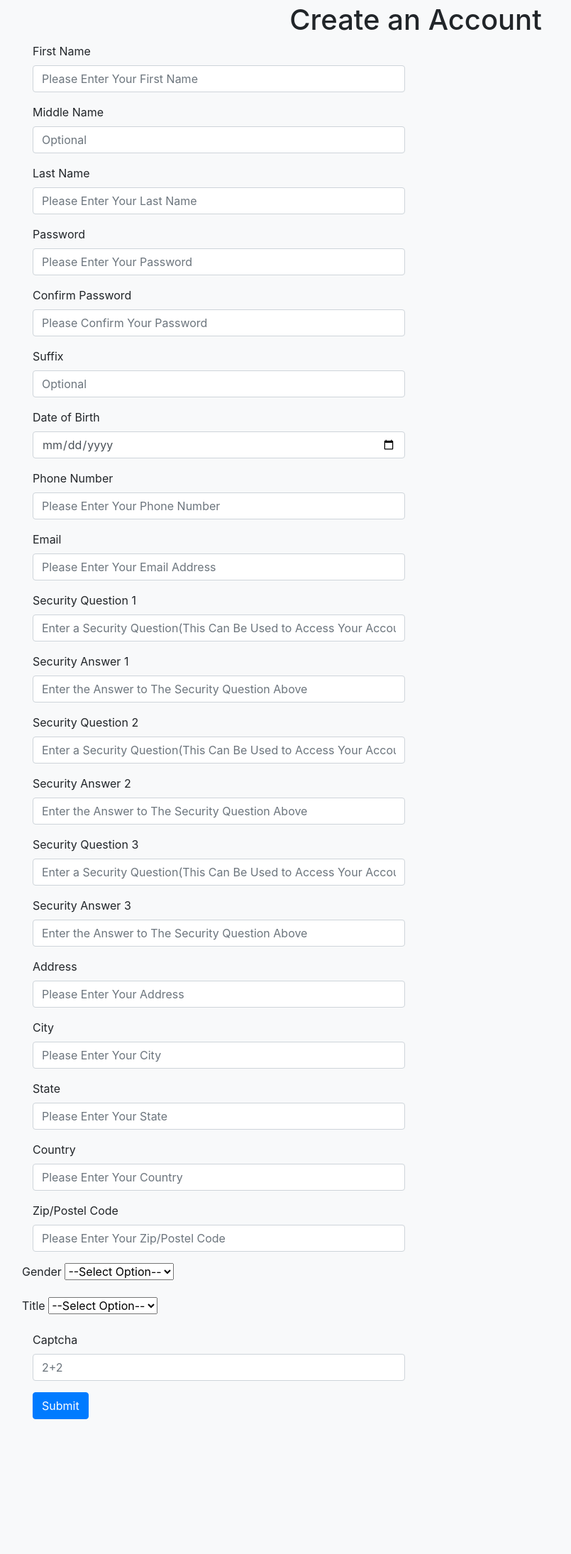
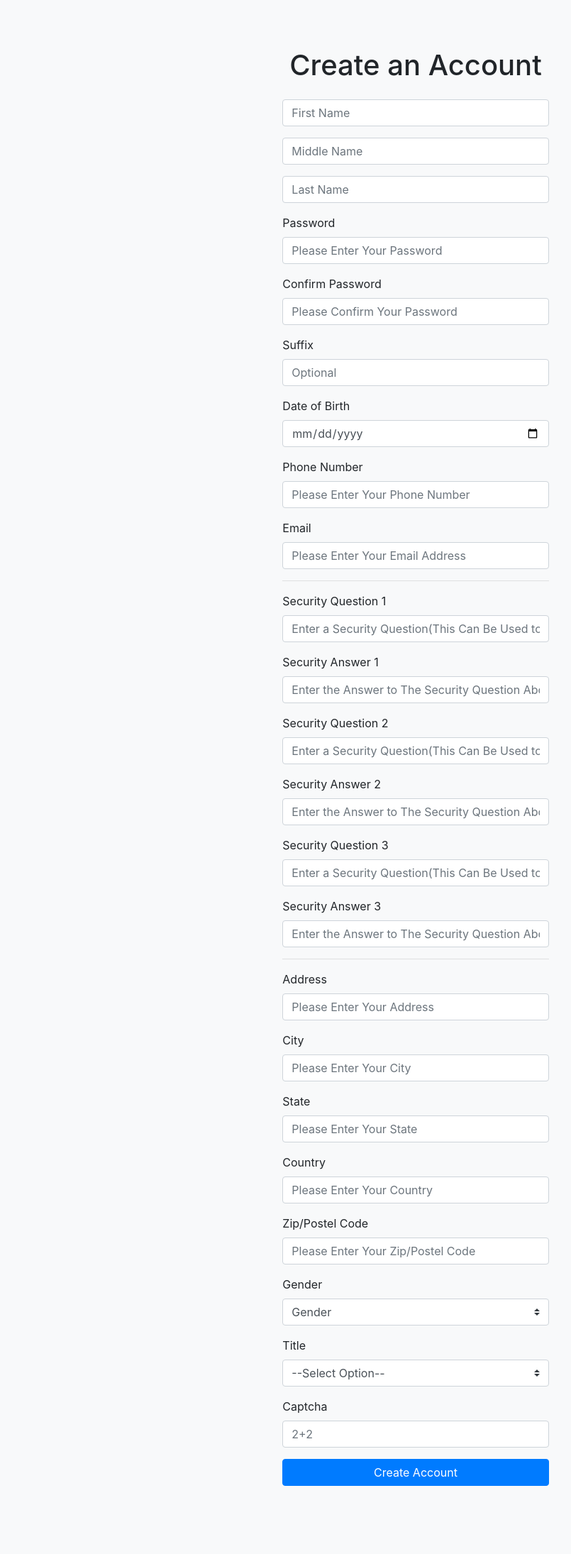
Before and after one commit to jamiekohns/BDPA-HSCC-Practice, a PHP site: page /user_signup.php in a window 1280 px wide. Shown: the part 56-2246 px from the top of the page at 71% size, without its empty margins (54-859 px from the left). Before the commit the page ends 2056 px from the top, so only its background shows below. Run offline with PHP 8.4, Linux system fonts and the light colour scheme; some libraries are stand-ins or nearby versions.

Commit message:
Formatted login, sign up, and admin new user pages

```diff
--- a/app/user_signup.php
+++ b/app/user_signup.php
@@ -59,107 +59,105 @@ $error = '';
 }
 
 ?>
-
-<html>
-    <head>
-        <script src="web-assets/js/jquery-3.5.1.min.js"></script>
-        <script src="web-assets/js/bootstrap.min.js"></script>
-        <link href="web-assets/css/bootstrap.min.css" type="text/css" rel="stylesheet">
-        <link href="web-assets/css/style.css" type="text/css" rel="stylesheet">
-    </head>
-    <body>
-        <h1 class="text-center"> Create an Account </h1>
-        <div class="container">
+<div class="jumbotron bg-light">
+<div class="container mx-auto col-md-4">
+    <h1 class="text-center mb-4"> Create an Account </h1>
     <?php
     if ($error) {
         echo '<div class="alert alert-danger">'.$error.'</div>';
     }
     ?>
-            <form action="user_signup.php" method="post">
-                <div class="form-group col-md-6 ">
-                    <label for="first_name">First Name</label>
-                    <input type="text" class="form-control" id="first_name" name="first_name" placeholder="Please Enter Your First Name">
+    <form class= action="user_signup.php" method="post">
+        <div class="form-group">
+            <input type="text" class="form-control" id="first_name" name="first_name" placeholder="First Name">
         </div>
-                <div class="form-group col-md-6">
-                    <label for="middle_name">Middle Name</label>
-                    <input type="text" class="form-control" id="middle_name" name="middle_name" placeholder="Optional">
+        <div class="form-group">
+            <input type="text" class="form-control" id="middle_name" name="middle_name" placeholder="Middle Name">
         </div>
-                <div class="form-group col-md-6">
-                    <label for="last_name">Last Name</label>
-                    <input type="text" class="form-control" id="last_name" name="last_name" placeholder="Please Enter Your Last Name">
+        <div class="form-group">
+            <input type="text" class="form-control" id="last_name" name="last_name" placeholder="Last Name">
         </div>
-                <div class="form-group col-md-6">
+        <div class="form-group">
             <label for="password">Password</label>
             <input type="password" class="form-control" id="password" name="password" placeholder="Please Enter Your Password">
         </div>
-                <div class="form-group col-md-6">
+        <div class="form-group">
             <label for="password">Confirm Password</label>
             <input type="password" class="form-control" id="password2" name="password2" placeholder="Please Confirm Your Password">
         </div>
-                <div class="form-group col-md-6">
+        <div class="form-group">
             <label for="Suffix">Suffix</label>
             <input type="text" class="form-control" id="Suffix" name="suffix" placeholder="Optional">
         </div>
-                <div class="form-group col-md-6">
+        <div class="form-group">
             <label for="dob">Date of Birth</label>
             <input type="date" class="form-control" id="dob" name="dob" placeholder="Date of Birth">
         </div>
-                <div class="form-group col-md-6">
+        <div class="form-group">
             <label for="phone">Phone Number</label>
             <input type="tel" class="form-control" id="phone" name="phone" placeholder="Please Enter Your Phone Number">
         </div>
-                <div class="form-group col-md-6">
+        <div class="form-group">
             <label for="email">Email</label>
             <input type="email" class="form-control" id="email" name="email" placeholder="Please Enter Your Email Address">
         </div>
-                <div class="form-group col-md-6">
+        <hr>
+        <div class="form-group">
             <label for="security_question_1">Security Question 1</label>
             <input type="text" class="form-control" id="security_question_1" name="security_question_1" placeholder="Enter a Security Question(This Can Be Used to Access Your Account)">
         </div>
-                <div class="form-group col-md-6">
+        <div class="form-group">
             <label for="security_answer_1">Security Answer 1</label>
             <input type="text" class="form-control" id="security_answer_1" name="security_answer_1" placeholder="Enter the Answer to The Security Question Above">
         </div>
-                <div class="form-group col-md-6">
+        <div class="form-group">
             <label for="security_question_2">Security Question 2</label>
             <input type="text" class="form-control" id="security_question_2" name="security_question_2" placeholder="Enter a Security Question(This Can Be Used to Access Your Account)">
         </div>
-                <div class="form-group col-md-6">
+
+        <div class="form-group">
             <label for="security_answer_2">Security Answer 2</label>
             <input type="text" class="form-control" id="security_answer_2" name="security_answer_2" placeholder="Enter the Answer to The Security Question Above">
         </div>
-                <div class="form-group col-md-6">
+
+        <div class="form-group">
             <label for="security_question_3">Security Question 3</label>
             <input type="text" class="form-control" id="security_question_3" name="security_question_3" placeholder="Enter a Security Question(This Can Be Used to Access Your Account)">
         </div>
-                <div class="form-group col-md-6">
+
+        <div class="form-group">
             <label for="security_answer_3">Security Answer 3</label>
             <input type="text" class="form-control" id="security_answer_3" name="security_answer_3" placeholder="Enter the Answer to The Security Question Above">
         </div>
-                <div class="form-group col-md-6">
+        <hr>
+        <div class="form-group">
             <label for="address">Address</label>
             <input type="text" class="form-control" id="address" name="address" placeholder="Please Enter Your Address">
         </div>
-                <div class="form-group col-md-6">
+
+        <div class="form-group">
             <label for="city">City</label>
             <input type="text" class="form-control" id="city" name="city" placeholder="Please Enter Your City">
         </div>
-                <div class="form-group col-md-6">
+
+        <div class="form-group">
             <label for="state">State</label>
             <input type="text" class="form-control" id="state" name="state" placeholder="Please Enter Your State">
         </div>
-                <div class="form-group col-md-6">
+
+        <div class="form-group">
             <label for="country">Country</label>
             <input type="text" class="form-control" id="country" name="country" placeholder="Please Enter Your Country">
         </div>
-                <div class="form-group col-md-6">
+
+        <div class="form-group">
             <label for="zip">Zip/Postel Code</label>
             <input type="text" class="form-control" id="zip" name="zip" placeholder="Please Enter Your Zip/Postel Code">
         </div>
         <div class="form-group">
             <label for="gender">Gender</label>
-                    <select name="gender" id="gender">
-                        <option value="Select Option">--Select Option--</option>
+            <select class="custom-select" name="gender" id="gender">
+                <option value="Select Option">Gender</option>
                 <option value="M">Male</option>
                 <option value="F">Female</option>
                 <option value="O">Other</option>
@@ -167,7 +165,7 @@ $error = '';
         </div>
         <div class="form-group">
             <label for="title">Title</label>
-                    <select name="title" id="title">
+            <select name="title" id="title" class="custom-select">
                 <option value="Select Option">--Select Option--</option>
                 <option value="M.">M.</option>
                 <option value="Mr.">Mr.</option>
@@ -175,12 +173,15 @@ $error = '';
                 <option value="Mrs.">Mrs.</option>
             </select>
         </div>
-                <div class="form-group col-md-6">
+
+        <div class="form-group">
             <label for="Captcha">Captcha</label>
             <input type="text" class="form-control" id="captcha" name="captcha" placeholder="2+2">
         </div>
-                <div class="col-md-6">
 
-                <button type="submit" name="submit" class="btn btn-primary">Submit</button>
+
+
+            <button type="submit" name="submit" class="btn btn-primary w-100">Create Account</button>
+
+    </form>
 </div>
-           </form>
```
Also changed, not shown: app/admin_add_user.php (+21 -26 lines), app/login.php (+14 -14 lines). Lines whose indentation alone changed are shown as unchanged.
